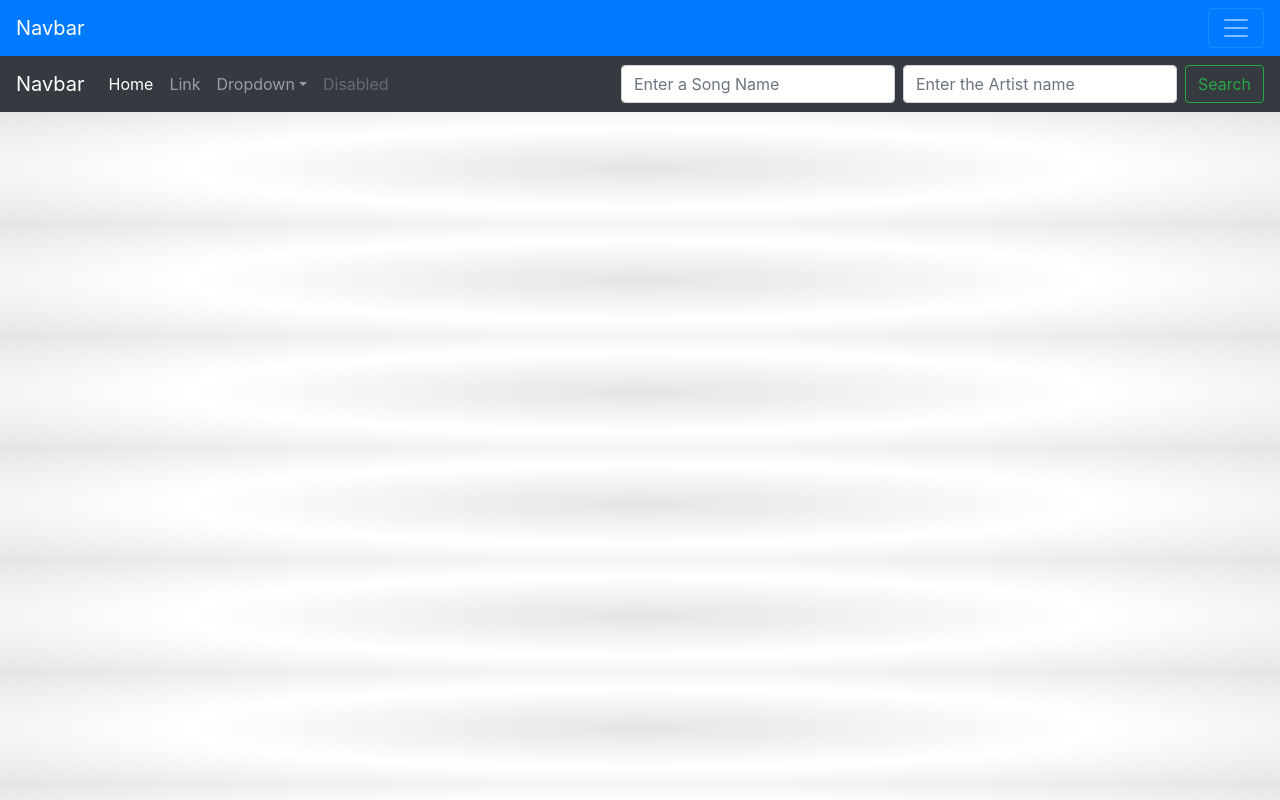
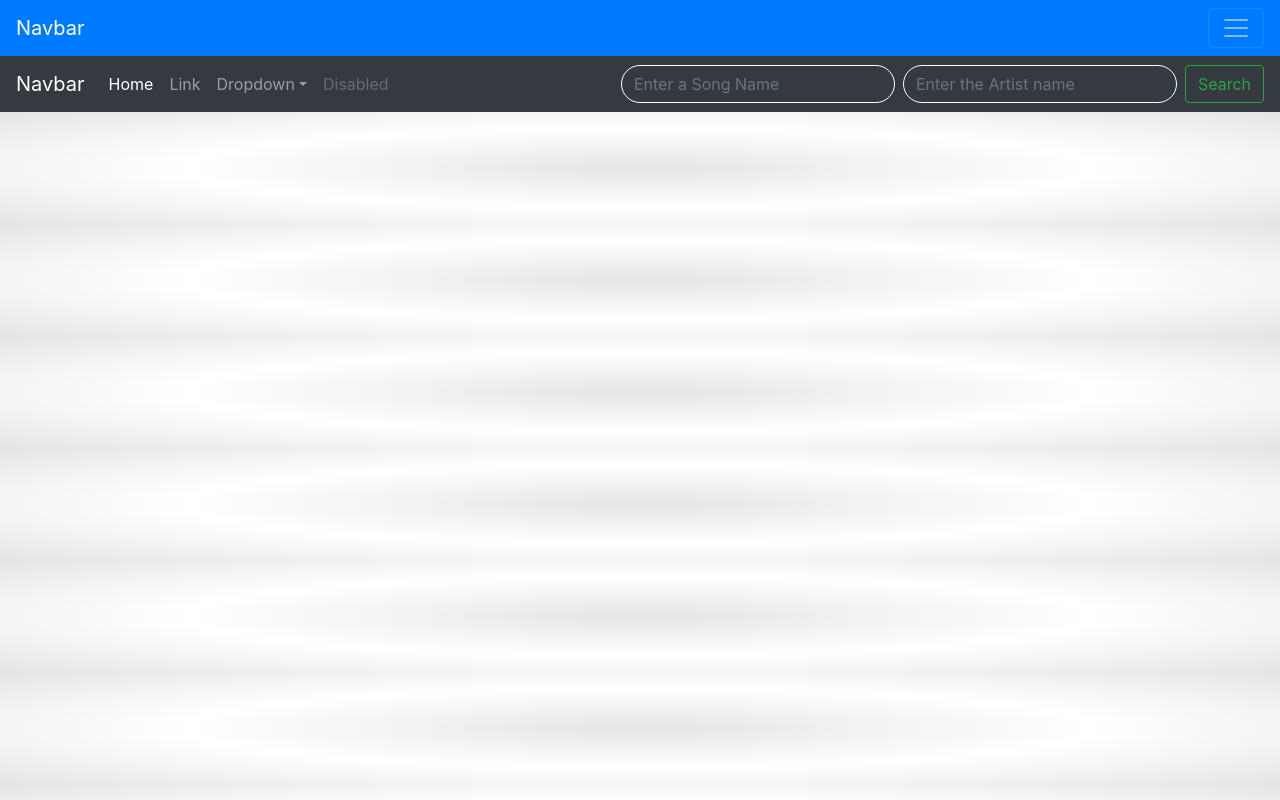
Before and after one commit to johnny-gangoo/projects-02-lyricalgenius, a React (Create React App) app in the folder lyricalgenius/: page / in a window 1280 px wide. Built offline with nearby package versions, Linux system fonts and the light colour scheme.

Commit message:
Styled search fields

```diff
--- a/lyricalgenius/src/components/userSongInput/getUserSongInput.css
+++ b/lyricalgenius/src/components/userSongInput/getUserSongInput.css
@@ -53,3 +53,26 @@ li {
 .not-available {
     font-size: smaller;
 }
+
+input.transparent-input{
+    background-color:transparent !important;
+    border-color: #ffffff;
+    color: #ffffff;
+ }
+ input.transparent-input:focus{
+    border-color:#ffffff;
+    box-shadow: 0 0 0 0.1rem rgb(255, 255, 255);
+    color: #ffffff;
+ }
+
+ /* Change the white to any color ;) */
+input:-webkit-autofill,
+input:-webkit-autofill:hover,
+input:-webkit-autofill:focus,
+input:-webkit-autofill:active  {
+    -webkit-box-shadow: 0 0 0 30px rgba(52, 58, 64, 1) inset !important;
+}
+
+input:-webkit-autofill {
+    -webkit-text-fill-color: white !important;
+}
--- a/lyricalgenius/src/components/userSongInput/getUserSongInput.js
+++ b/lyricalgenius/src/components/userSongInput/getUserSongInput.js
@@ -124,16 +124,16 @@ class GetUserInput extends Component {
                             </li>
                         </ul>
                         <form onSubmit={this.handleSubmit.bind(this)} class="form-inline my-2 my-lg-0">
-                            <input class="form-control mr-sm-2" placeholder='Enter a Song Name' name='title' onChange={this.handleInputChange.bind(this)} />
+                            <input class="form-control rounded-pill transparent-input mr-sm-2" placeholder='Enter a Song Name' name='title' onChange={this.handleInputChange.bind(this)} />
 
-                            <input class="form-control mr-sm-2"  placeholder='Enter the Artist name' name='name' onChange={this.handleInputChange.bind(this)} />
+                            <input class="form-control rounded-pill transparent-input mr-sm-2"  placeholder='Enter the Artist name' name='name' onChange={this.handleInputChange.bind(this)} />
                             <button class="btn btn-outline-success my-2 my-sm-0" type="submit">Search</button>
                         </form>
                     </div>
                 </nav>
 
 
-                <div class="row">
+                <div class="row justify-content-center">
                     {songData.map((songObj, index) => ( //Takes every index in array and place it into a list item
                         <li key={index}>
                             <div class="col-sm-4">
```
